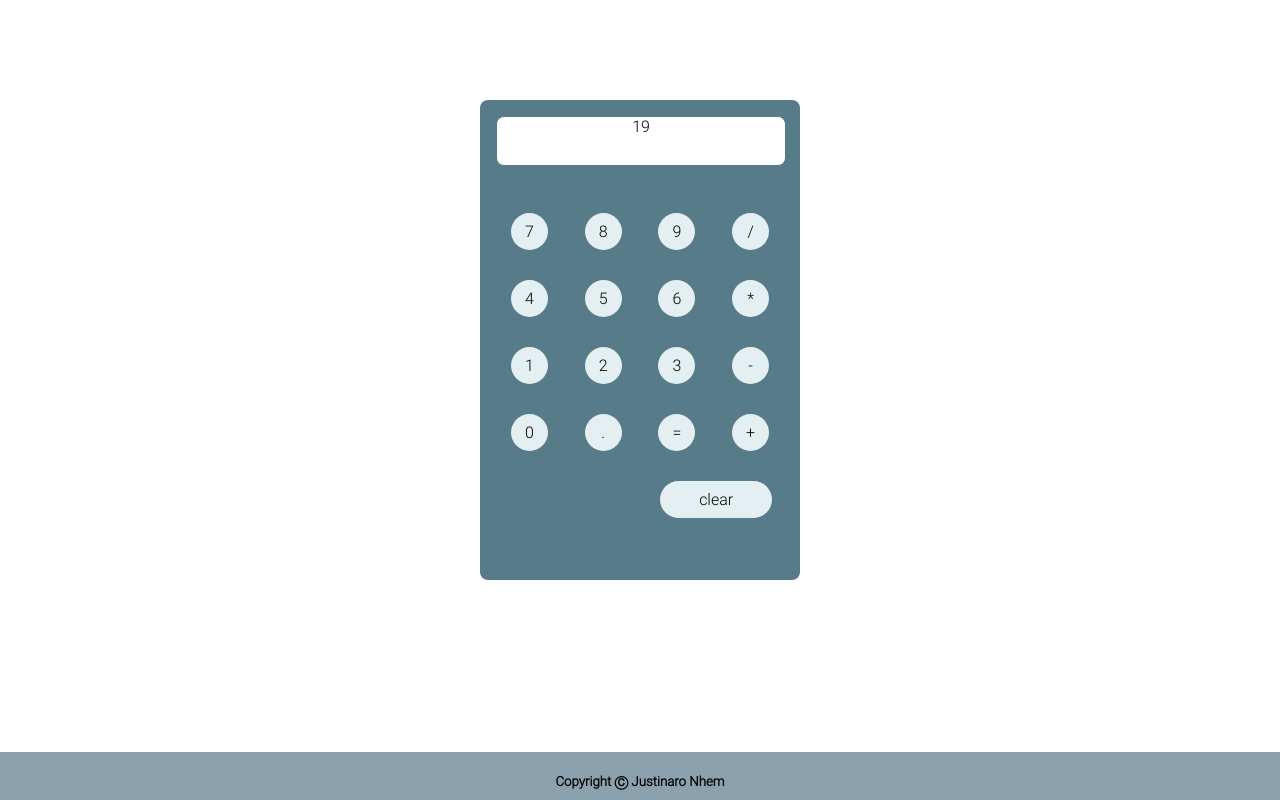
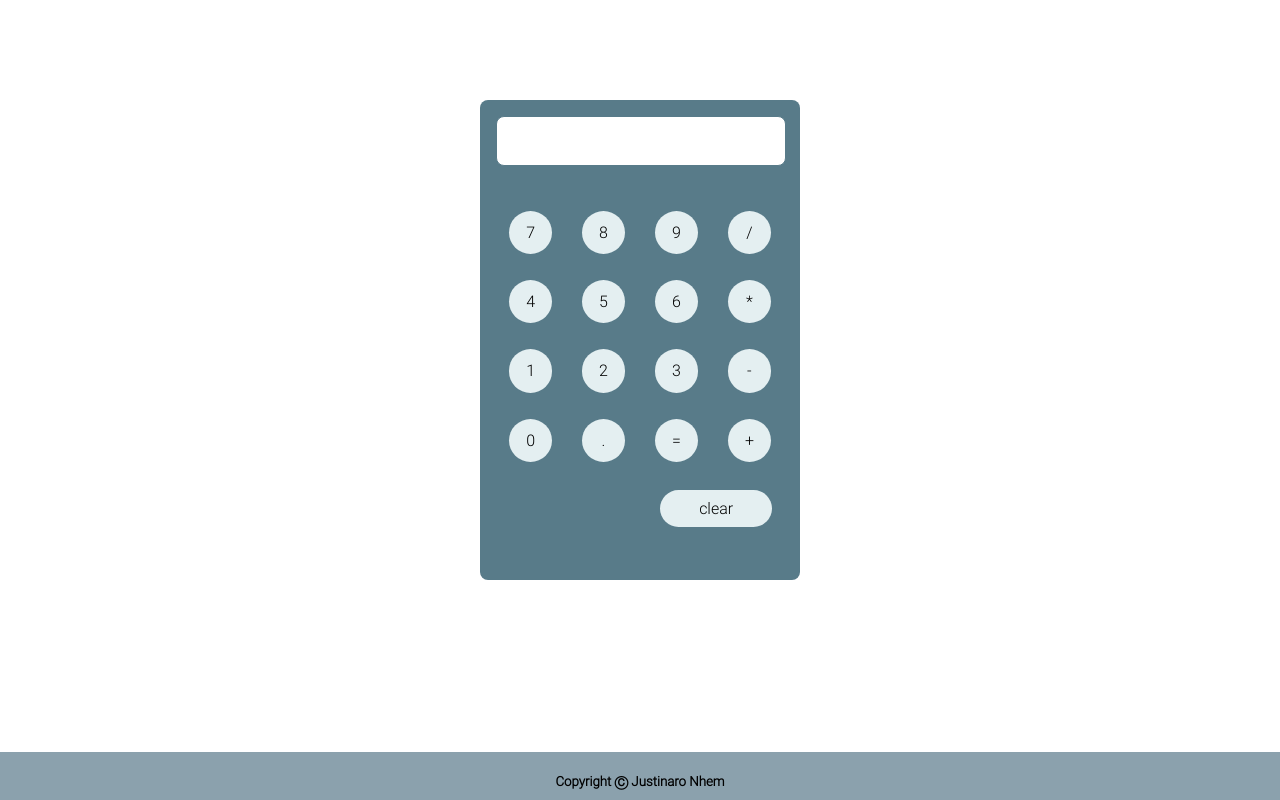
Before and after one commit to NaroNhem/simpleCalculator, a plain HTML site: page index.html in a window 1280 px wide. Drawn offline with Linux system fonts and the light colour scheme.

Commit message:
added display functinality

```diff
--- a/index.html
+++ b/index.html
@@ -11,61 +11,25 @@
 <body>
     <div class="container">
         <div class="calcBody">
-            <div id="display" class="display">
-                10
-            </div>
+            <div id="display" class="display"></div>
             <div class="buttons">
-                <div class= "button">
-                    7
-                </div>
-                <div class= "button">
-                    8
-                </div>
-                <div class= "button">
-                    9
-                </div>
-                <div class= "button">
-                    /
-                </div>
-                <div class= "button">
-                    4
-                </div>
-                <div class= "button">
-                    5
-                </div>
-                <div class= "button">
-                    6
-                </div>
-                <div class= "button">
-                    *
-                </div>
-                <div class= "button">
-                    1
-                </div>
-                <div class= "button">
-                    2
-                </div>
-                <div class= "button">
-                    3
-                </div>
-                <div class= "button">
-                    -
-                </div>
-                <div class= "button">
-                    0
-                </div>
-                <div class= "button">
-                    .
-                </div>
-                <div class= "button">
-                    =
-                </div>
-                <div class= "button">
-                    +
-                </div>
-                <div class= "clear">
-                    clear
-                </div>
+                <div id="seven" class="button" value="7">7</div>
+                <div id="eight" class="button">8</div>
+                <div id="nine" class="button">9</div>
+                <div id="divide" class="operators">/</div>
+                <div id ="four" class="button">4</div>
+                <div id ="five" class="button">5</div>
+                <div id ="six" class="button">6</div>
+                <div id ="multiply" class="operators">*</div>
+                <div id="one" class="button">1</div>
+                <div id ="two" class="button">2</div>
+                <div id="three" class="button">3</div>
+                <div id="minus" class="operators">-</div>
+                <div id="0" class="button">0</div>
+                <div id ="decimal" class="operators">.</div>
+                <div id="equal" class="equal">=</div>
+                <div id ="plus" class="operators">+</div>
+                <div id="clear" class="clear">clear</div>
             </div>
         </div>
     </div>
--- a/script.js
+++ b/script.js
@@ -24,4 +24,38 @@ const operator = function(symbol,a, b) {
 
 var displayValue = document.getElementById("display");
 
-displayValue.innerHTML = 19;
+const operators = document.querySelectorAll(".operators");
+
+const btnPress = document.querySelectorAll('.button');
+
+const displayNumber = function (number){
+    displayValue.innerHTML += number;
+
+}
+
+const displayOperator = function(op) {
+    displayValue.innerHTML += (" " + op + " ");
+
+}
+const clearBtn = document.querySelector(".clear");
+const clear = function () {
+    displayValue.innerHTML = "";
+}
+
+operators.forEach(element => {
+    element.addEventListener('click', (e) => {
+        let value = element.innerHTML;
+        displayOperator(value);
+    })
+})
+
+btnPress.forEach(element => {
+    element.addEventListener('click', (event) => {
+        let value = parseFloat(element.innerHTML);
+        displayNumber(value);
+    });
+});
+
+clearBtn.addEventListener('click', (e) => {
+    clear();
+})
--- a/styles.css
+++ b/styles.css
@@ -28,13 +28,13 @@ body{
     height: 20em;
     justify-content: space-between;
 }
- .button {
+ .button, .operators, .equal {
     display: flex;
     justify-content: center;
     align-items: center;
-    margin: 15px;
-    height: 2.3em;
-    width: 2.3em;
+    margin: 13px;
+    height: 2.7em;
+    width: 2.7em;
     background-color: #e4eff1;
     border-radius: 2em;
     font-family: 'myFont', sans-serif;
@@ -66,6 +66,10 @@ body{
     height: 3rem;
     border: 1px solid #587B89;
     border-radius: 8px;
+    display: flex;
+    justify-content: flex-end;
+    align-items: center;
+
 }
 
 .container {
```
